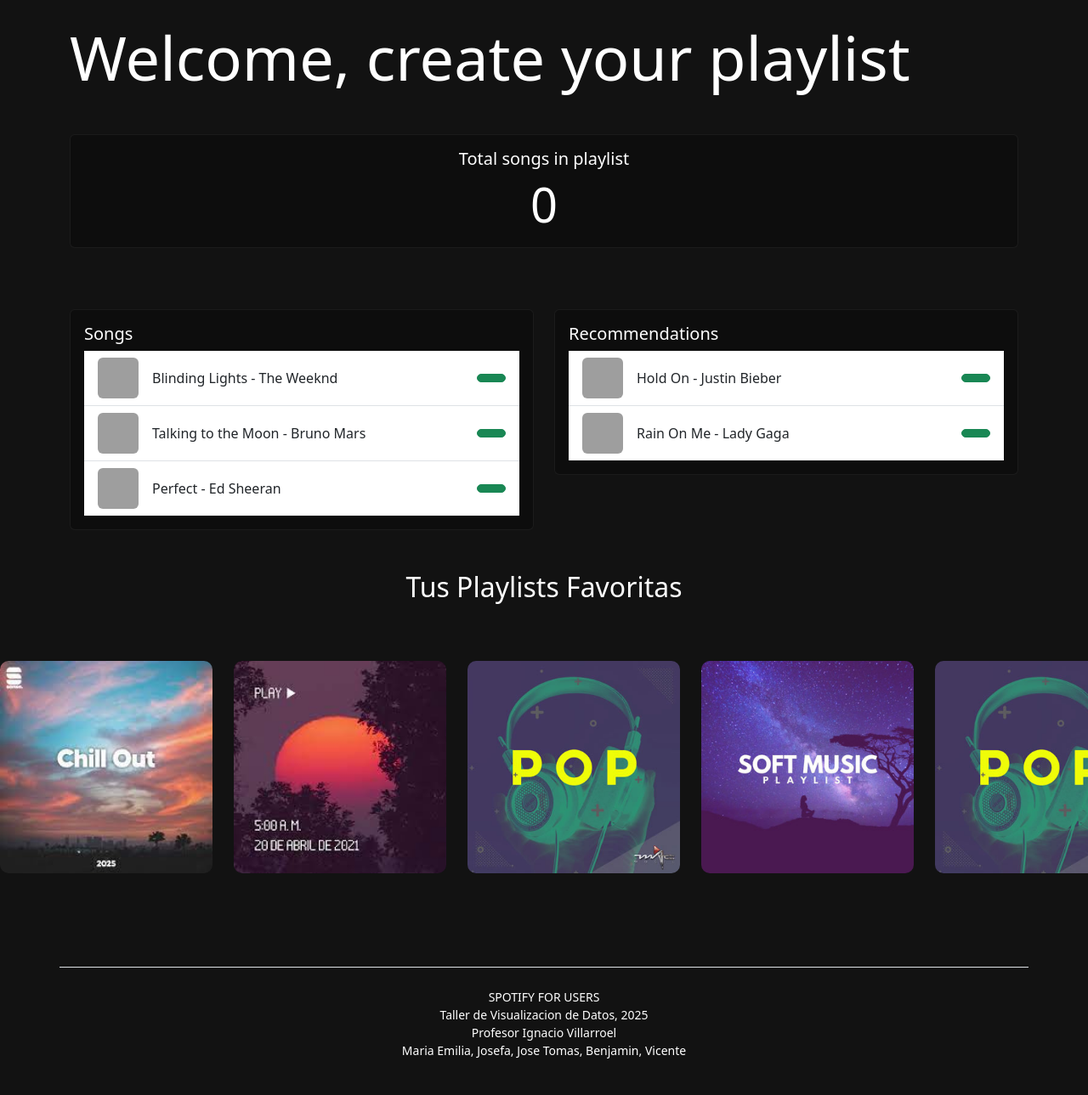
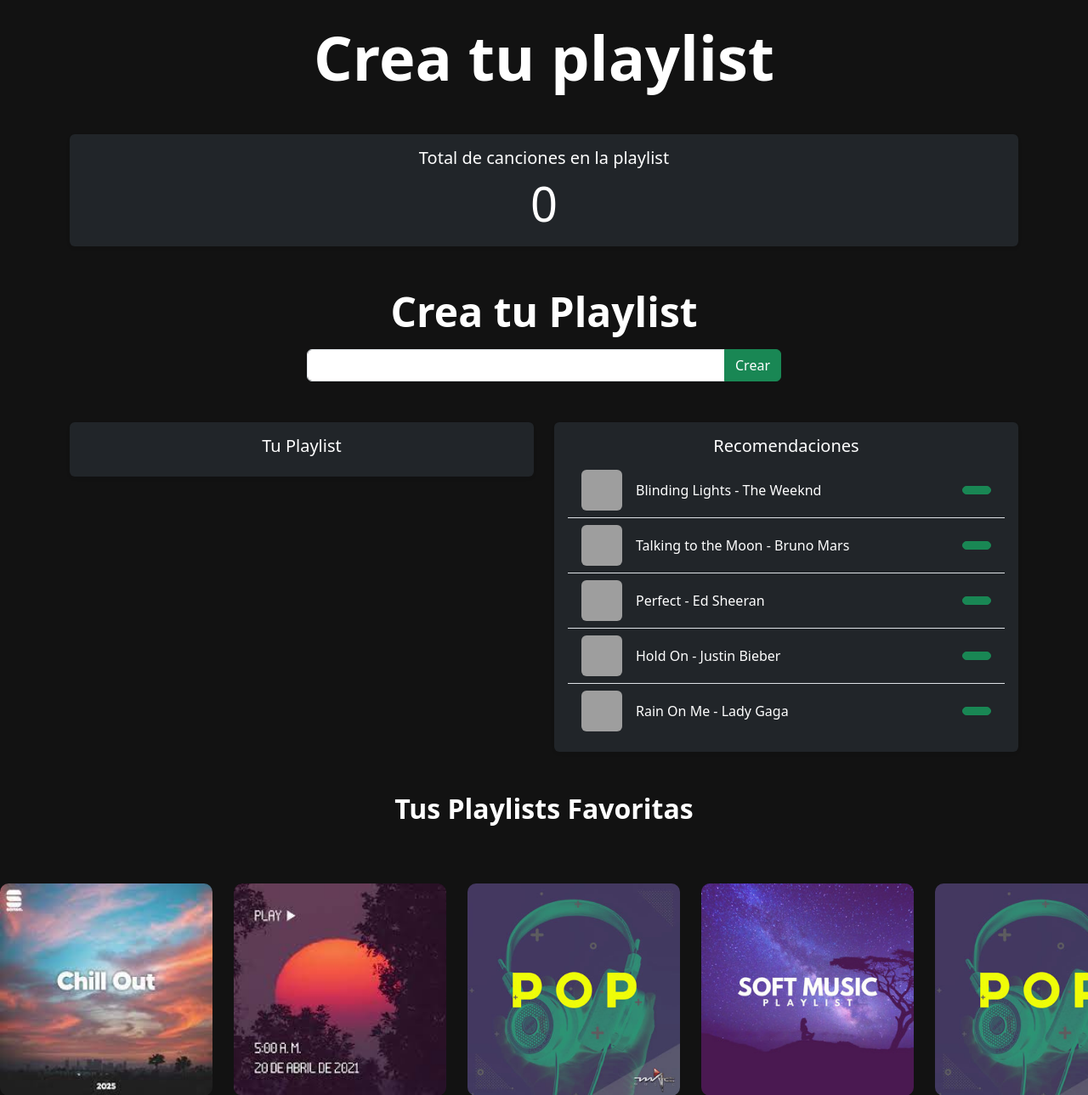
Before and after one commit to vicenteisg2006/spotifySketchs, a Django app: page /playlistV/ in a window 1280 px wide. Shown: the part 70-1359 px from the top of the page at 85% size. Before the commit the page ends 1316 px from the top, so only its background shows below. Run offline with Django 5.2, Linux system fonts and the light colour scheme; some libraries are stand-ins or nearby versions; grey boxes are pictures that could not be loaded.

Commit message:
crear nombre y agregar canciones recomendadas

```diff
--- a/project/app/templates/0_playlist_v.html
+++ b/project/app/templates/0_playlist_v.html
@@ -1,111 +1,100 @@
-<!-- LLamada a baseK -->
 {% extends "baseK.html" %}
 {% block title %} Create Playlist {% endblock %}
 {% block extra_head %}
+{% load static %}
 {% endblock %}
-<!-- Contenido especifico Playlist -->
+
 {% block content %}
-{% load static %}
 
 <div class="container mt-4">
-        <h2 class="display-2"><strong>Welcome, create your playlist</strong></h2>
+    <h2 class="display-2 text-center fw-bold">Crea tu playlist</h2>
 </div>
 
-    <!-- info (seccionada en filas y columnas)-->
+<!-- CONTADOR -->
 <div class="container mt-5">
-
-        <!-- fila 1-->
     <div class="row">
-
-            <!-- colummna1 style="background-color: #6d9466;"-->
         <div class="col-md-12">
-                <div class="card text-center mb-4">
+            <div class="card text-center bg-dark text-white border-0 shadow-sm">
                 <div class="card-body">
-                        <h5 class="card-title">Total songs in playlist</h5>
-                        <p class="card-text display-4">0</p>
+                    <h5 class="card-title">Total de canciones en la playlist</h5>
+                    <p id="songCount" class="card-text display-4 mb-0">0</p>
+                </div>
+            </div>
         </div>
     </div>
 </div>
 
+<!-- CREAR PLAYLIST -->
+<div class="container mt-5 text-center">
+    <h2 class="display-5 mb-3 fw-bold">Crea tu Playlist</h2>
+
+    <form method="POST" action="{% url 'create_playlist' %}" class="mt-3">
+        {% csrf_token %}
+        <div class="input-group mb-3 w-50 mx-auto">
+            <input type="text" class="form-control" name="playlist_name" placeholder="Enter playlist name" required>
+            <button class="btn btn-success" type="submit">Crear</button>
+        </div>
+    </form>
+
+    {% if playlist_name %}
+        <h4 class="mt-4 text-success">Playlist creada: <strong>{{ playlist_name }}</strong></h4>
+    {% endif %}
+</div>
+
+<!-- LISTAS DE CANCIONES -->
+<div class="container mt-5">
+    <div class="row">
+        <!-- PLAYLIST ACTUAL -->
+        <div class="col-md-6 mb-4">
+            <div class="card bg-dark text-white border-0 shadow-sm">
+                <div class="card-body">
+                    <h5 class="card-title text-center">Tu Playlist</h5>
+                    <ul id="playlist" class="list-group list-group-flush"></ul>
+                </div>
             </div>
         </div>
 
-
-    <!-- Contenedor de canciones y recomendaciones -->
-    <div class="container mt-5">
-        <div class="row">
-            <!-- columna 1 -->
-            <div class="col-md-6">
-                <div class="card mb-4">
+        <!-- RECOMENDACIONES -->
+        <div class="col-md-6 mb-4">
+            <div class="card bg-dark text-white border-0 shadow-sm">
                 <div class="card-body">
-                        <h5 class="card-title">Songs</h5>
-
-                        <ul class="list-group list-group-flush">
-
-                            <!-- SONG ITEM -->
-                            <li class="list-group-item d-flex justify-content-between align-items-center">
+                    <h5 class="card-title text-center">Recomendaciones</h5>
+                    <ul id="recomendaciones" class="list-group list-group-flush">
+                        <li class="list-group-item bg-dark text-white d-flex justify-content-between align-items-center">
                             <div class="d-flex align-items-center gap-3">
                                 <img src="https://picsum.photos/seed/song1/80" class="rounded" width="48" height="48">
                                 <span>Blinding Lights - The Weeknd</span>
                             </div>
-                                <button class="btn btn-success btn-sm rounded-pill px-3">
-                                    <i class="bi bi-plus-lg"></i>
-                                </button>
+                            <button class="btn btn-success btn-sm rounded-pill px-3 add-btn"><i class="bi bi-plus-lg"></i></button>
                         </li>
-
-                            <li class="list-group-item d-flex justify-content-between align-items-center">
+                        <li class="list-group-item bg-dark text-white d-flex justify-content-between align-items-center">
                             <div class="d-flex align-items-center gap-3">
                                 <img src="https://picsum.photos/seed/song2/80" class="rounded" width="48" height="48">
                                 <span>Talking to the Moon - Bruno Mars</span>
                             </div>
-                                <button class="btn btn-success btn-sm rounded-pill px-3">
-                                    <i class="bi bi-plus-lg"></i>
-                                </button>
+                            <button class="btn btn-success btn-sm rounded-pill px-3 add-btn"><i class="bi bi-plus-lg"></i></button>
                         </li>
-
-                            <li class="list-group-item d-flex justify-content-between align-items-center">
+                        <li class="list-group-item bg-dark text-white d-flex justify-content-between align-items-center">
                             <div class="d-flex align-items-center gap-3">
                                 <img src="https://picsum.photos/seed/song3/80" class="rounded" width="48" height="48">
                                 <span>Perfect - Ed Sheeran</span>
                             </div>
-                                <button class="btn btn-success btn-sm rounded-pill px-3">
-                                    <i class="bi bi-plus-lg"></i>
-                                </button>
+                            <button class="btn btn-success btn-sm rounded-pill px-3 add-btn"><i class="bi bi-plus-lg"></i></button>
                         </li>
-
-                        </ul>
-                    </div>
-                </div>
-            </div>
-
-            <!-- columna 2 -->
-            <div class="col-md-6">
-                <div class="card mb-4">
-                    <div class="card-body">
-                        <h5 class="card-title">Recommendations</h5>
-                        <ul class="list-group list-group-flush">
-
-                            <!-- RECO ITEM -->
-                            <li class="list-group-item d-flex justify-content-between align-items-center">
+                        <li class="list-group-item bg-dark text-white d-flex justify-content-between align-items-center">
                             <div class="d-flex align-items-center gap-3">
                                 <img src="https://picsum.photos/seed/song4/80" class="rounded" width="48" height="48">
                                 <span>Hold On - Justin Bieber</span>
                             </div>
-                                <button class="btn btn-success btn-sm rounded-pill px-3">
-                                    <i class="bi bi-plus-lg"></i>
-                                </button>
+                            <button class="btn btn-success btn-sm rounded-pill px-3 add-btn"><i class="bi bi-plus-lg"></i></button>
                         </li>
-
-                            <li class="list-group-item d-flex justify-content-between align-items-center">
+                        <li class="list-group-item bg-dark text-white d-flex justify-content-between align-items-center">
                             <div class="d-flex align-items-center gap-3">
                                 <img src="https://picsum.photos/seed/song5/80" class="rounded" width="48" height="48">
                                 <span>Rain On Me - Lady Gaga</span>
                             </div>
-                                <button class="btn btn-success btn-sm rounded-pill px-3">
-                                    <i class="bi bi-plus-lg"></i>
-                                </button>
+                            <button class="btn btn-success btn-sm rounded-pill px-3 add-btn"><i class="bi bi-plus-lg"></i></button>
                         </li>
-
                     </ul>
                 </div>
             </div>
@@ -113,87 +102,64 @@
     </div>
 </div>
 
-        <!-- Playlists Favoritas -->
-        <h2 class="font-weight-bold p-4 text-center">Tus Playlists Favoritas</h2>
+<!-- GALERÍA DE PLAYLISTS -->
+<h2 class="fw-bold p-4 text-center">Tus Playlists Favoritas</h2>
 <div class="galeria-deslizable-wrapper my-4">
     <div class="galeria-deslizable-wrapper-inner-cards">
         <div class="galeria-deslizable">
-                    <div class="foto-item text-center">
-                        <img src="{% static 'images/playlist1.jpg' %}" class="foto-cuadrada mb-2">
-                    </div>
-
-                    <div class="foto-item text-center">
-                        <img src="{% static 'images/playlist3.jpg' %}" class="foto-cuadrada mb-2">
-                    </div>
-
-                    <div class="foto-item text-center">
-                        <img src="{% static 'images/playlist5.jpg' %}" class="foto-cuadrada mb-2">
-                    </div>
-
-                    <div class="foto-item text-center">
-                        <img src="{% static 'images/playlist7.jpg' %}" class="foto-cuadrada mb-2">
-                    </div>
-
-                    <div class="foto-item text-center">
-                        <img src="{% static 'images/playlist5.jpg' %}" class="foto-cuadrada mb-2">
-                    </div>
-
-                    <div class="foto-item text-center">
-                        <img src="{% static 'images/playlist1.jpg' %}" class="foto-cuadrada mb-2">
-                    </div>
-
-                    <div class="foto-item text-center">
-                        <img src="{% static 'images/playlist5.jpg' %}" class="foto-cuadrada mb-2">
-                    </div>
-
-                    <div class="foto-item text-center">
-                        <img src="{% static 'images/playlist1.jpg' %}" class="foto-cuadrada mb-2">
-                    </div>
+            <div class="foto-item text-center"><img src="{% static 'images/playlist1.jpg' %}" class="foto-cuadrada mb-2"></div>
+            <div class="foto-item text-center"><img src="{% static 'images/playlist3.jpg' %}" class="foto-cuadrada mb-2"></div>
+            <div class="foto-item text-center"><img src="{% static 'images/playlist5.jpg' %}" class="foto-cuadrada mb-2"></div>
+            <div class="foto-item text-center"><img src="{% static 'images/playlist7.jpg' %}" class="foto-cuadrada mb-2"></div>
+            <div class="foto-item text-center"><img src="{% static 'images/playlist5.jpg' %}" class="foto-cuadrada mb-2"></div>
+            <div class="foto-item text-center"><img src="{% static 'images/playlist1.jpg' %}" class="foto-cuadrada mb-2"></div>
         </div>
     </div>
 </div>
 
-
+<!-- Bootstrap -->
 <script src="{% static 'js/bootstrap.bundle.min.js' %}"></script>
 
+<!-- Script funcionalidad -->
 <script>
-        // Funcionalidad de arrastre para las galerías
-        function addDragFunctionality(selector) {
-            const sliders = document.querySelectorAll(selector);
+document.addEventListener("DOMContentLoaded", () => {
+    const addButtons = document.querySelectorAll(".add-btn");
+    const playlist = document.getElementById("playlist");
+    const countEl = document.getElementById("songCount");
+    let total = 0;
 
-            sliders.forEach(slider => {
-                let isDown = false;
-                let startX;
-                let scrollLeft;
+    addButtons.forEach(btn => {
+        btn.addEventListener("click", () => {
+            const item = btn.closest("li");
+            const songText = item.querySelector("span").textContent;
+            const imgSrc = item.querySelector("img").src;
 
-                slider.addEventListener('mousedown', (e) => {
-                    isDown = true;
-                    startX = e.pageX - slider.offsetLeft;
-                    scrollLeft = slider.scrollLeft;
-                });
+            // Evitar duplicados
+            if ([...playlist.children].some(li => li.textContent.includes(songText))) return;
 
-                slider.addEventListener('mouseleave', () => {
-                    isDown = false;
-                });
+            // Crear item nuevo
+            const newItem = document.createElement("li");
+            newItem.className = "list-group-item bg-dark text-white d-flex justify-content-between align-items-center";
+            newItem.innerHTML = `
+                <div class="d-flex align-items-center gap-3">
+                    <img src="${imgSrc}" class="rounded" width="48" height="48">
+                    <span>${songText}</span>
+                </div>
+                <button class="btn btn-danger btn-sm rounded-pill px-3 remove-btn"><i class="bi bi-dash-lg"></i></button>
+            `;
+            playlist.appendChild(newItem);
 
-                slider.addEventListener('mouseup', () => {
-                    isDown = false;
-                });
+            total++;
+            countEl.textContent = total;
 
-                slider.addEventListener('mousemove', (e) => {
-                    if (!isDown) return;
-                    e.preventDefault();
-                    const x = e.pageX - slider.offsetLeft;
-                    const walk = (x - startX) * 2; // Multiplicador para velocidad de scroll
-                    slider.scrollLeft = scrollLeft - walk;
+            newItem.querySelector(".remove-btn").addEventListener("click", () => {
+                newItem.remove();
+                total--;
+                countEl.textContent = total;
             });
         });
-        }
-
-        // Aplicar funcionalidad a todas las galerías
-        addDragFunctionality('.galeria-deslizable-wrapper-inner');
-        addDragFunctionality('.galeria-deslizable-wrapper-inner-cards');
+    });
+});
 </script>
 
 {% endblock %}
-<!-- FIN Contenido-->
--- a/project/app/urls.py
+++ b/project/app/urls.py
@@ -16,10 +16,12 @@ urlpatterns = [
     path('playlistV/', views.playlistV, name='playlistV'),
     path('artistV/', views.artistV, name='artistV'),
 
-    #jose tomas henriquez
+    #playlist
     path('playlist/', views.playlist, name='playlist'),
 
     #prototipos
     path('Anne-Marie/', views.annemarie, name='AnneMarie'),
 
+    # crear playlist
+    path('create-playlist/', views.create_playlist, name='create_playlist'),
 ]
--- a/project/app/views.py
+++ b/project/app/views.py
@@ -137,3 +137,22 @@ def admin(request): #Administrador
 
 
 # ========== COMPLEMENTOS ADMINISTRADOR ==========
+
+
+# ========== PLAYLIST ==========
+def create_playlist(request):
+    if request.method == "POST":
+        playlist_name = request.POST.get("playlist_name")
+
+        context = {
+            "playlist_name": playlist_name,
+            "songs": [
+                {"name": "Blinding Lights", "artist": "The Weeknd"},
+                {"name": "Talking to the Moon", "artist": "Bruno Mars"},
+                {"name": "Perfect", "artist": "Ed Sheeran"},
+            ]
+        }
+        return render(request, "0_playlist_v.html", context)
+
+    # Si no se envió el formulario todavía
+    return render(request, "0_playlist_v.html", {"playlist_name": None})
```
Also changed, not shown: project/app/forms.py (+15 -0 lines), project/app/models.py (+6 -1 lines), project/app/migrations/0001_initial.py (added). Lines whose indentation alone changed are shown as unchanged.
